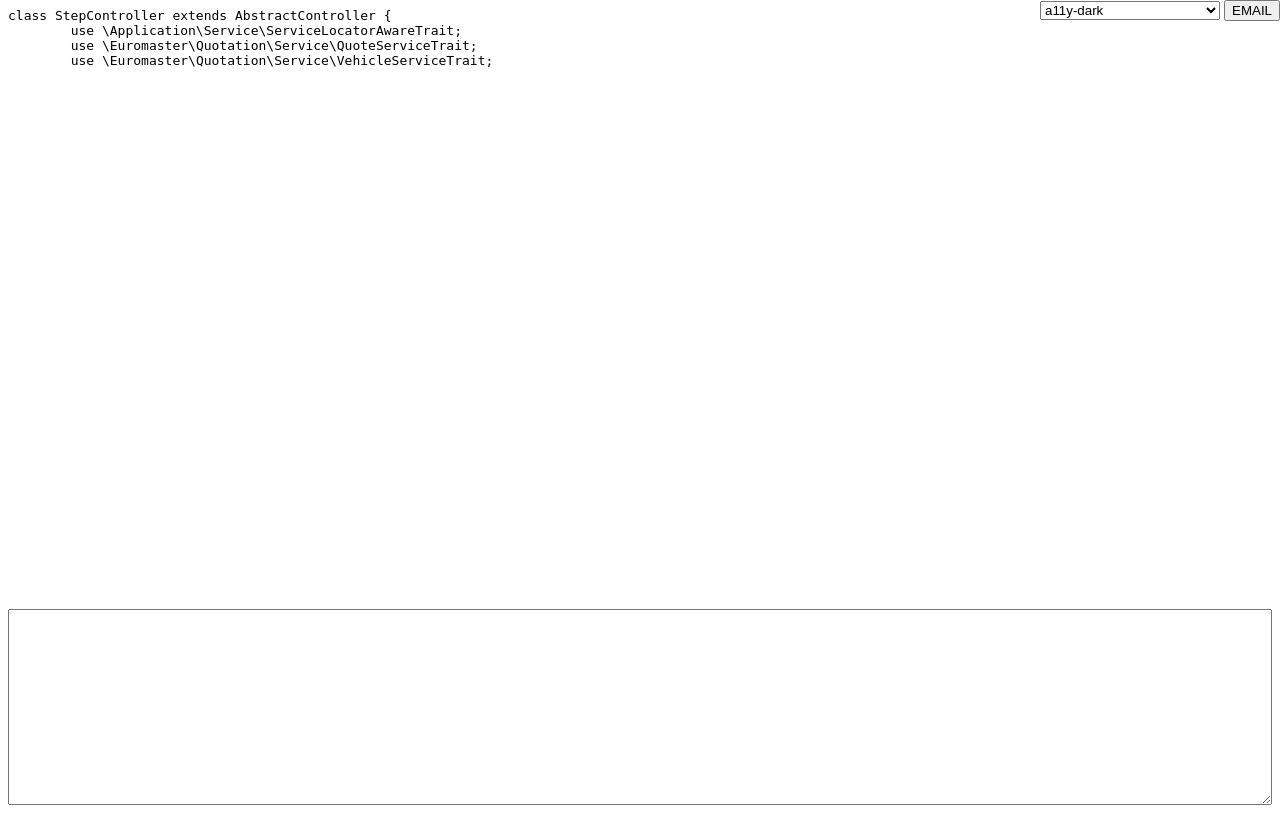
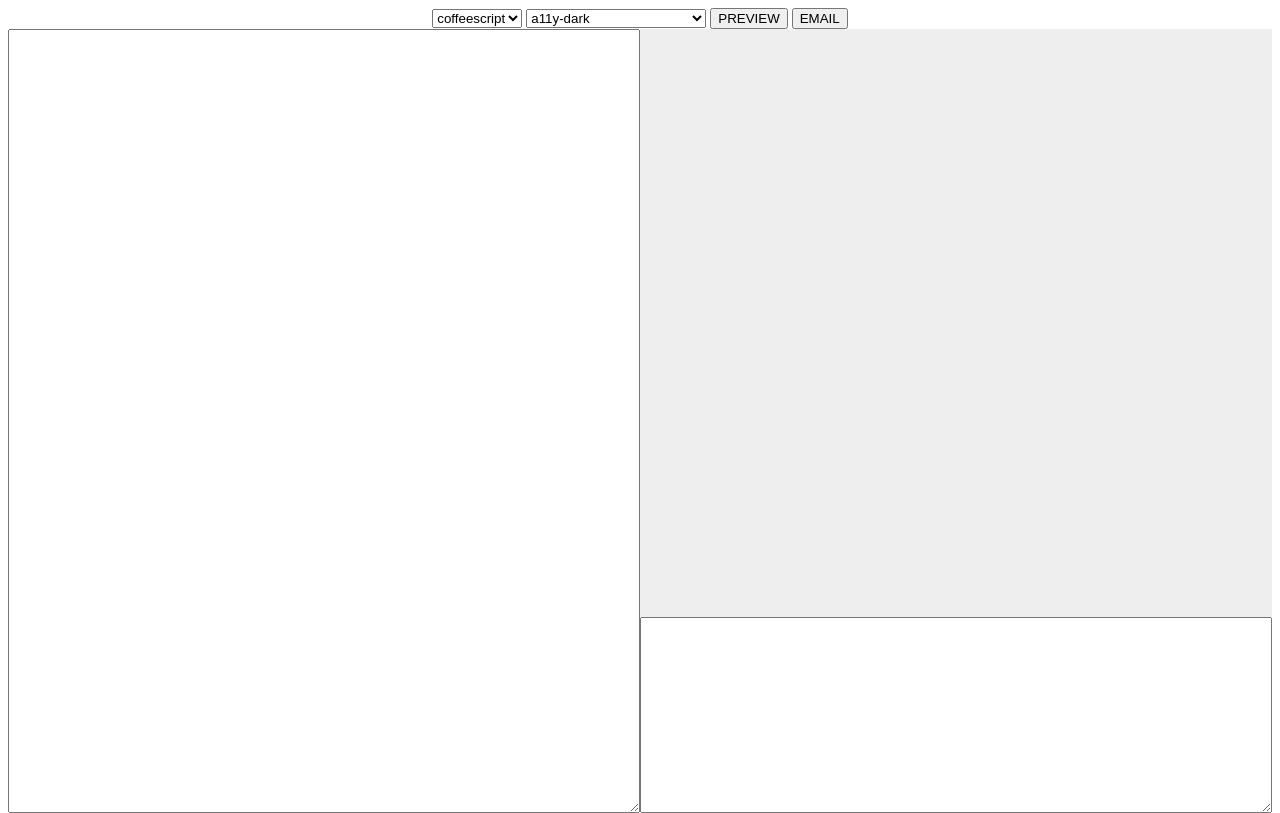
Before and after one commit to krispouille/highlight-emogrifier, a PHP site: page / in a window 1280 px wide. Run offline with PHP 8.4, Linux system fonts and the light colour scheme.

Commit message:
new layout

```diff
--- a/index.php
+++ b/index.php
@@ -41,24 +41,28 @@ if (is_xhr()){
     <!--<link rel="stylesheet" href="./styles/default.css" />-->
     <link id="theme-css" rel="stylesheet" href="" />
     <style>
-	#snippet{display:block}
-	pre{width:100%;height:75%}
+    .col{width:50%;height:100%;float:left}
+	#snippet{display:block;background:#eee}
+	pre{width:100%;height:75%;margin:0;padding:0}
 	textarea{width:100%;height:25%}
 
-	#code{height:100%;width:100%}
+	code{height:100%;width:100%}
 	.tab{height:100%;width:100%;display:none}
-
-	#preview{position:absolute;top:0;right:0}
+    #preview{text-align:center}
     </style>
 </head>
 <body>
+    <section id="preview">
+        <select id="langs" name="langs" data-target="snippet"></select>
+        <select id="themes" name="themes" data-target="snippet"></select>
+        <input id="paste-preview-code" value="PREVIEW" type="button" data-target="snippet" />
+        <input id="paste-email-code" value="EMAIL" type="button" data-target="output" />
+    </section>
+    <textarea id="bucket" class="col" spellcheck="false"></textarea>
+    <div class="col">
         <section>
 	        <div id="snippet" class="tab">
-	<pre><code id="code" class="hljs" spellcheck="false"  contenteditable><?=htmlentities('class StepController extends AbstractController {
-	use \Application\Service\ServiceLocatorAwareTrait;
-	use \Euromaster\Quotation\Service\QuoteServiceTrait;
-	use \Euromaster\Quotation\Service\VehicleServiceTrait;')?>
-	</code></pre>
+	            <pre><code id="code" class="hljs" spellcheck="false"></code></pre>
 	            <textarea spellcheck="false"></textarea>
 	        </div>
 	        <div id="output" class="tab">
@@ -66,21 +70,17 @@ if (is_xhr()){
 	            <textarea spellcheck="false"></textarea>
 	        </div>
         </section>
-    <section id="preview">
-            <!--<select id="langs" name="langs"></select>-->
-            <select id="themes" name="themes" data-target="snippet"></select>
-	    <input id="paste-email-code" value="EMAIL" type="button" data-target="output" />
-    </section>
+    </div>
     <script src="https://code.jquery.com/jquery-2.2.4.min.js"></script>
     <script src="highlight.pack.js"></script>
     <script>hljs.initHighlightingOnLoad();</script>
     <script>
     $(window).load(function(){
         // update langs with hljs.listLanguages()
-	/*var langs = hljs.listLanguages(), slangs=$('#langs');
+	    var langs = hljs.listLanguages(), slangs=$('#langs');
         for (var i=0; i<langs.length; i++) {
             slangs.append('<option name="'+langs[i]+'">'+langs[i]+'</option>');
-        }*/
+        }
 	    var sthemes=$('#themes');
 	    // update themes
 	    $.post('/', {do: 'get_themes'}, function(data){
@@ -91,61 +91,37 @@ if (is_xhr()){
 	    });
         // TODO make sure to hightlight code on focusout
         //$('body').on('focusout', 'code[contenteditable]',function(){hljs.highlightBlock(document.getElementById('snippet'));});
-
-	/*$('#langs').on('change', function(e){
-	    $('#snippet code').attr('class', "hljs " + this.value);
-        });*/
     });
     $('body').on('change click', 'input,select', function(){
-	    var target=$(this).data('target');
+	    var target=$(this).data('target'), theme=$('#themes').val(), lang=$('#langs').val(), raw=$('#bucket').val(), content=hljs.highlight(lang, raw).value;
 	    $('.tab').hide();
 	    $('body').find('#'+target).show();
+        $('#theme-css').attr('href', './styles/'+theme+'.css');
+        $('code').attr('class', "hljs " + lang);
 	    switch (target) {
 	        case 'snippet':
-			$('#theme-css').attr('href', './styles/'+this.value+'.css');
-			var area = $('#snippet textarea'), content=$('#snippet pre').html();
+			var area = $('#snippet textarea'), snippet=$('#snippet pre code');
+			//snippet.html(String(content).replace(/&/g, '&amp;').replace(/</g, '&lt;').replace(/>/g, '&gt;').replace(/"/g, '&quot;'));
+			snippet.html(content);
 			area.html(content);
 			break;
 	        case 'output':
-			var area = $('#output textarea'), content=$('#snippet pre').html(), output=$('#output pre');
+			var area = $('#output textarea'), output=$('#output pre');
 			$.post('/',{
 				do: 'paste_email_code',
-				code: content,
-				css: [$('#themes').children('option:selected').val()]
+				code: '<code class="hljs '+lang+'" spellcheck=false>'+content+'</code>',
+                //code: String(content).replace(/&/g, '&amp;').replace(/</g, '&lt;').replace(/>/g, '&gt;').replace(/"/g, '&quot;'),
+				css: [theme]
 			}, function(data) {
 				// update textarea
 				area.html(data);
 				//output.html(String(data).replace(/&/g, '&amp;').replace(/</g, '&lt;').replace(/>/g, '&gt;').replace(/"/g, '&quot;'));
-				output.html($(data));
+				//output.html($(data));
+				output.html(data);
 			});
 			break;
 	    }
     });
-    /*$('#themes').on('change', function(e){
-        $('#theme-css').attr('href', './styles/'+this.value+'.css');
-    });*/
-
-    //$('body').on('focusout', 'code[contenteditable]',function(){hljs.highlightBlock(document.getElementById('snippet'));});
-
-    /*$('#paste-code').on('click', function(e){
-	var area = $('textarea'), content=$('#snippet').html(), output = $('#output');
-	area.html(content);
-    });
-    $('#paste-email-code').on('click', function(e){
-	var area = $('textarea'), content=$('#snippet').html(), output=$('#snippet');
-	$.post('/',{
-	        do: 'paste_email_code',
-	        code: $('#snippet').html(),
-		css: [$('#themes').children('option:selected').val()]
-	    },
-	    function(data){
-		// update textarea
-		area.html(data);
-		//output.html(String(data).replace(/&/g, '&amp;').replace(/</g, '&lt;').replace(/>/g, '&gt;').replace(/"/g, '&quot;'));
-		output.html($(data));
-	    }
-	);
-    });*/
     </script>
 </body>
 </html>
```
Lines whose indentation alone changed are shown as unchanged.
